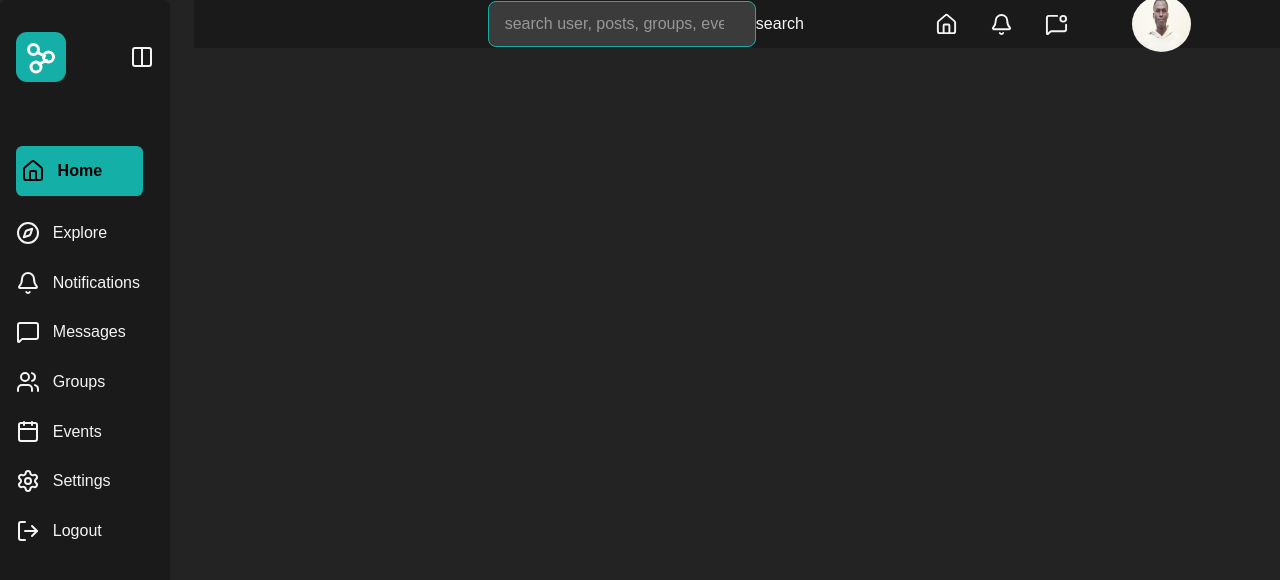
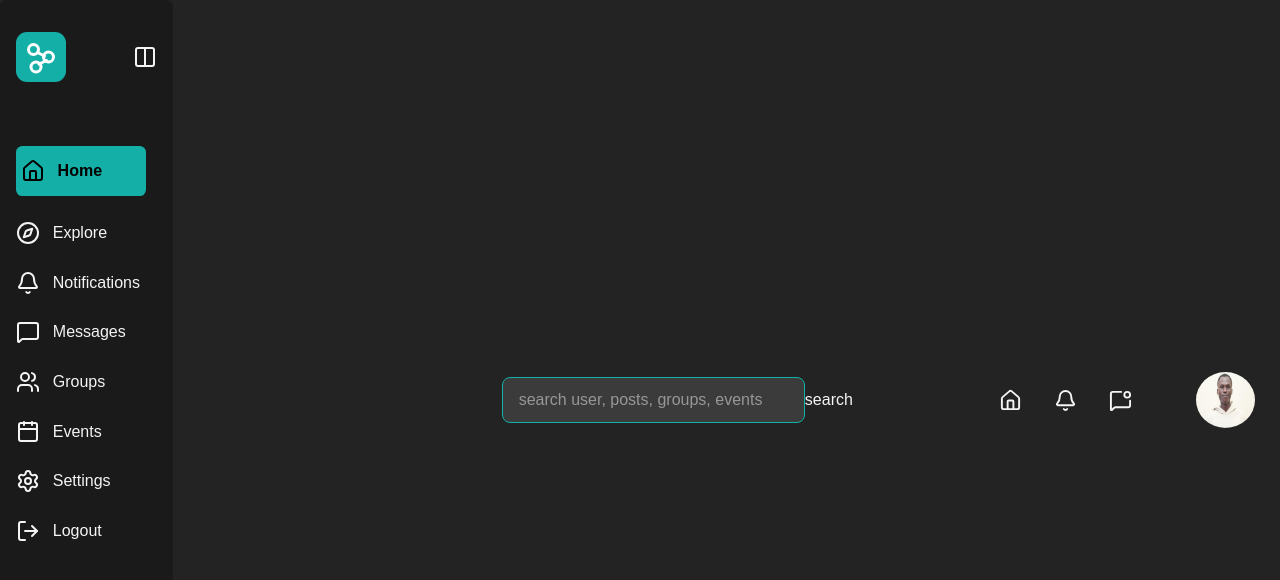
Before and after one commit to Astra-max/social-app, a Next.js app in the folder front-end/: page / in a window 1280 px wide. Shown: the top 580 px of the page. Built offline with nearby package versions, Linux system fonts and the light colour scheme.

Commit message:
styles: moved toggling feature to userprofix and styled it

```diff
--- a/front-end/styles/nav-side-bar.css
+++ b/front-end/styles/nav-side-bar.css
@@ -42,10 +42,18 @@
     align-items: center;
     justify-content: right;
     gap: 4rem;
+    width: inherit;
+    height: inherit;
+}
+
+.home-d-n-main {
+    display: flex;
+    align-items: center;
+    justify-content: space-between;
+    background-color: var(--fade-background);
     width: 100%;
     height: 6vh;
-    background-color: var(--fade-background);
-    padding: 1rem 4rem;
+    padding: 1rem 1rem;
 }
 
 .style-search-fm {
@@ -60,7 +68,3 @@
     width: 70%;
     outline: none;
 }
-
-.search-bar:focus {
-    outline-color: var(--primary-theme);
-}
```
